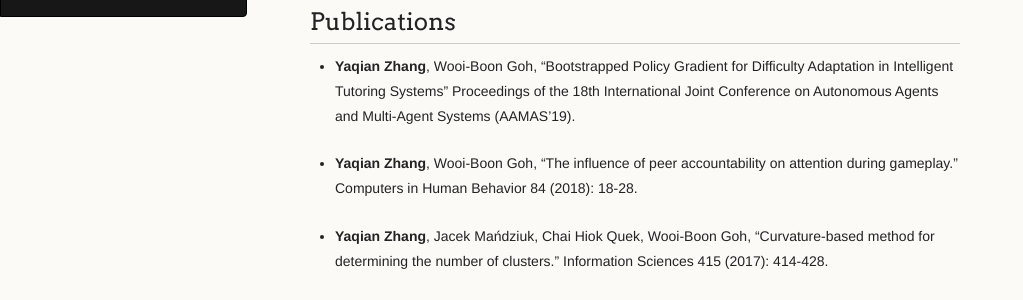
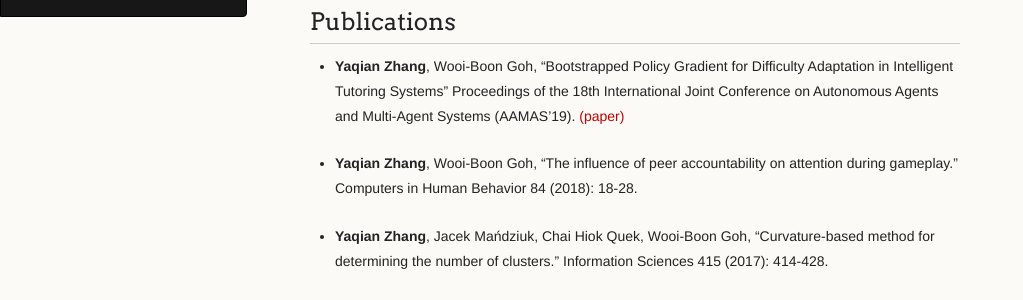
Before and after one commit to YaqianZhang/yaqianzhang.github.io, a Jekyll site: the page built from index.md, in a window 1280 px wide and 1148 px high. Shown: the part 607-907 px from the top of the window, without its empty margins (0-1023 px from the left). Built offline with Jekyll 4.4.1, drawn with Linux system fonts in a browser that asks for light colours.

Commit message:
Update index.md

```diff
--- a/index.md
+++ b/index.md
@@ -26,7 +26,7 @@ I'm a fourth-year Ph.D. candidate in [Nanyang Technological University (NTU)](ht
 Email: yzhang117@e.ntu.edu.sg
 
 ## Publications
-* **Yaqian Zhang**, Wooi-Boon Goh, "Bootstrapped Policy Gradient for Difficulty Adaptation in Intelligent Tutoring Systems" Proceedings of the 18th International Joint Conference on Autonomous Agents and Multi-Agent Systems (AAMAS'19).
+* **Yaqian Zhang**, Wooi-Boon Goh, "Bootstrapped Policy Gradient for Difficulty Adaptation in Intelligent Tutoring Systems" Proceedings of the 18th International Joint Conference on Autonomous Agents and Multi-Agent Systems (AAMAS'19). [(paper)](papers/17_YaqianZhang_Curvature_Cluster_InformationScience.pdf)
 
 * **Yaqian Zhang**, Wooi-Boon Goh, "The influence of peer accountability on attention during gameplay." Computers in Human Behavior 84 (2018): 18-28.
 
```
